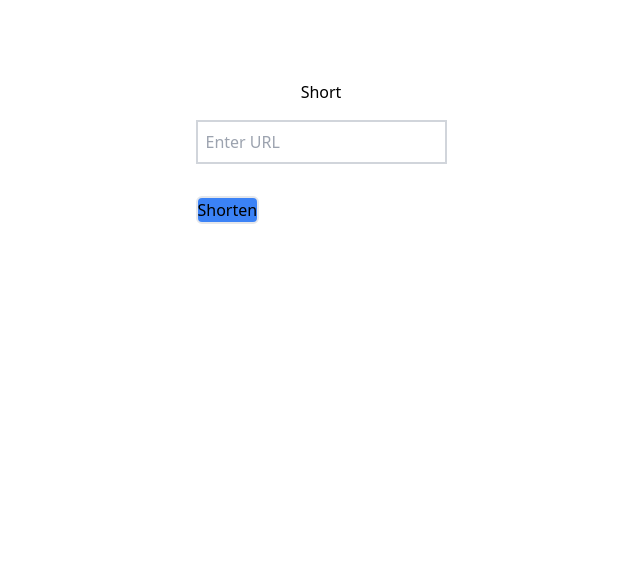
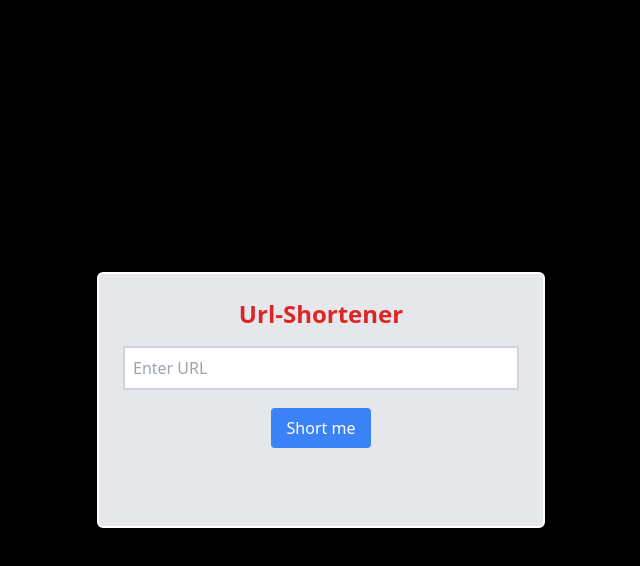
Before and after one commit to yash-io/SuS, a React (Vite) app: page / in a window 1280 px wide. Shown: the top 566 px of the page, without its empty margins (319-959 px from the left). Built offline with nearby package versions, Linux system fonts and the light colour scheme.

Commit message:
added ui

```diff
--- a/src/short.jsx
+++ b/src/short.jsx
@@ -56,27 +56,29 @@ const Short = () => {
   };
 
   return (
-    <>
-      <div className="flex justify-center items-center p-10 m-10 flex-col">
-        <h1 className="mb-4 block">Short</h1>
+    <div className="flex justify-center items-center h-screen bg-black p-4">
+      <div className="border-2 border-white rounded-md bg-gray-200 p-6 w-full max-w-md h-1/3 mx-2">
+        <h1 className="mb-4 text-center text-2xl text-red-600 font-bold">Url-Shortener</h1>
         <form onSubmit={handleSubmit}>
           <input
             type="text"
             value={url}
             placeholder="Enter URL"
             onChange={(e) => setUrl(e.target.value)}
-            className="border-2 border-gray-300 p-2  mb-8 block"
+            className="border-2 border-gray-300 p-2 mb-4 w-full"
             required
           />
-          <button type="submit" className="bg-blue-500 border-2 rounded-md">Shorten</button>
+          <div className="flex justify-center">
+            <button type="submit" className="bg-blue-500 border-2 rounded-md px-4 py-2 text-white">Short me</button>
+          </div>
         </form>
         {newUrl && (
-          <p>
-            Short URL: <a href={newUrl}>{`s-us.vercel.app/`+newUrl}</a>
+          <p className="mt-4 text-center">
+            Short URL: <a href={newUrl} className="text-blue-700 underline">{`https://s-sus.vercel.app/`+newUrl}</a>
           </p>
         )}
       </div>
-    </>
+    </div>
   );
 };
 
```
